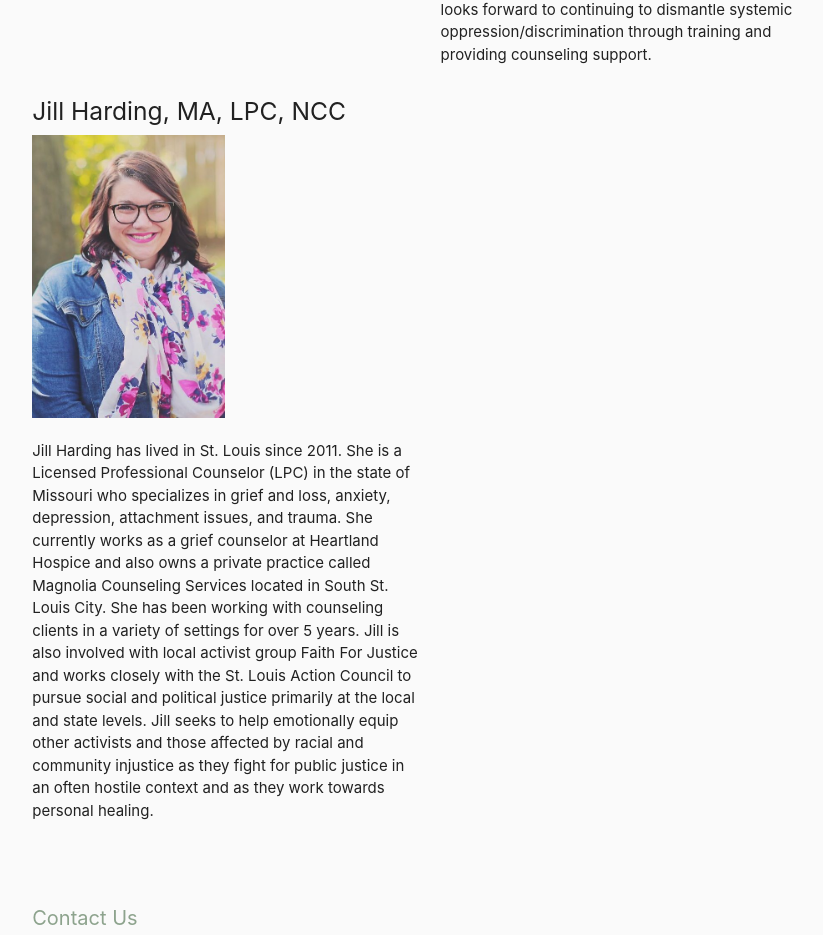
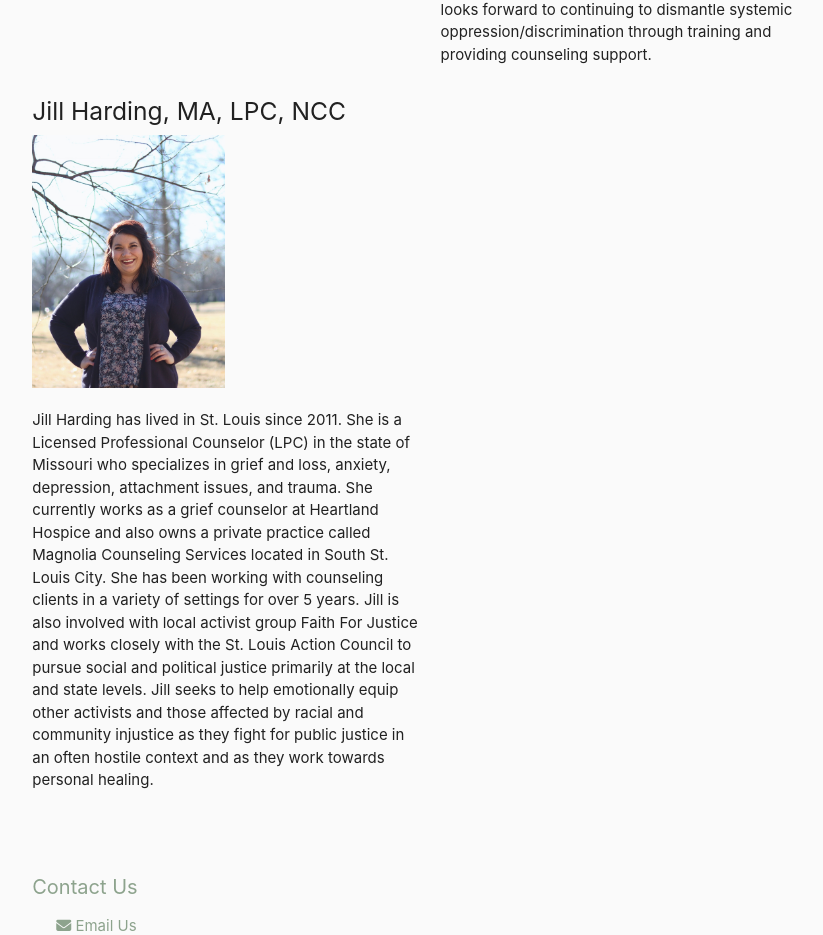
Before and after one commit to STLCounselingCollective/STLCounselingCollective.github.io, a plain HTML site: page index.html in a window 1280 px wide. Shown: the part 1154-2089 px from the top of the page, without its empty margins (279-1102 px from the left). Drawn offline with nearby package versions, Linux system fonts and the light colour scheme.

Commit message:
updated Harding profile src

```diff
--- a/index.html
+++ b/index.html
@@ -60,7 +60,7 @@
           </div>
           <div class="col s6 m6">
             <h5>Jill Harding, MA, LPC, NCC</h5>
-            <img class="profile-img" src="assets/img/profiles/Jill-Harding.jpg " alt="Jill Harding profile photo" />
+            <img class="profile-img" src="assets/img/profiles/Jill-Harding-2.jpg " alt="Jill Harding profile photo" />
             <p>Jill Harding has lived in St. Louis since 2011.  She is a Licensed Professional Counselor (LPC) in the state of Missouri who specializes in grief and loss, anxiety, depression, attachment issues, and trauma. She currently works as a grief counselor at Heartland Hospice and also owns a private practice called Magnolia Counseling Services located in South St. Louis City. She has been working with counseling clients in a variety of settings for over 5 years. Jill is also involved with local activist group Faith For Justice and works closely with the St. Louis Action Council to pursue social and political justice primarily at the local and state levels.  Jill seeks to help emotionally equip other activists and those affected by racial and community injustice as they fight for public justice in an often hostile context and as they work towards personal healing.</p>
           </div>
         </div>
```
